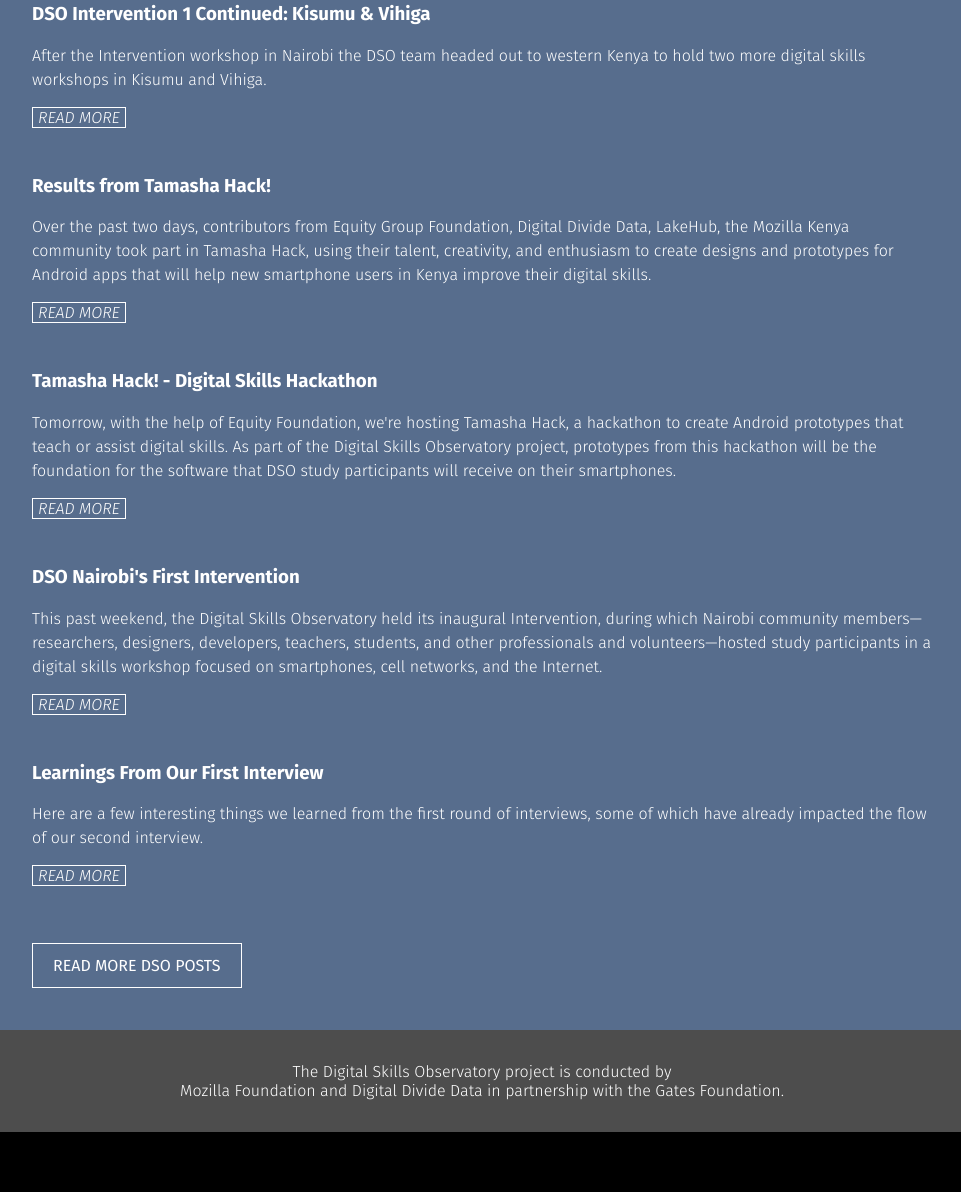
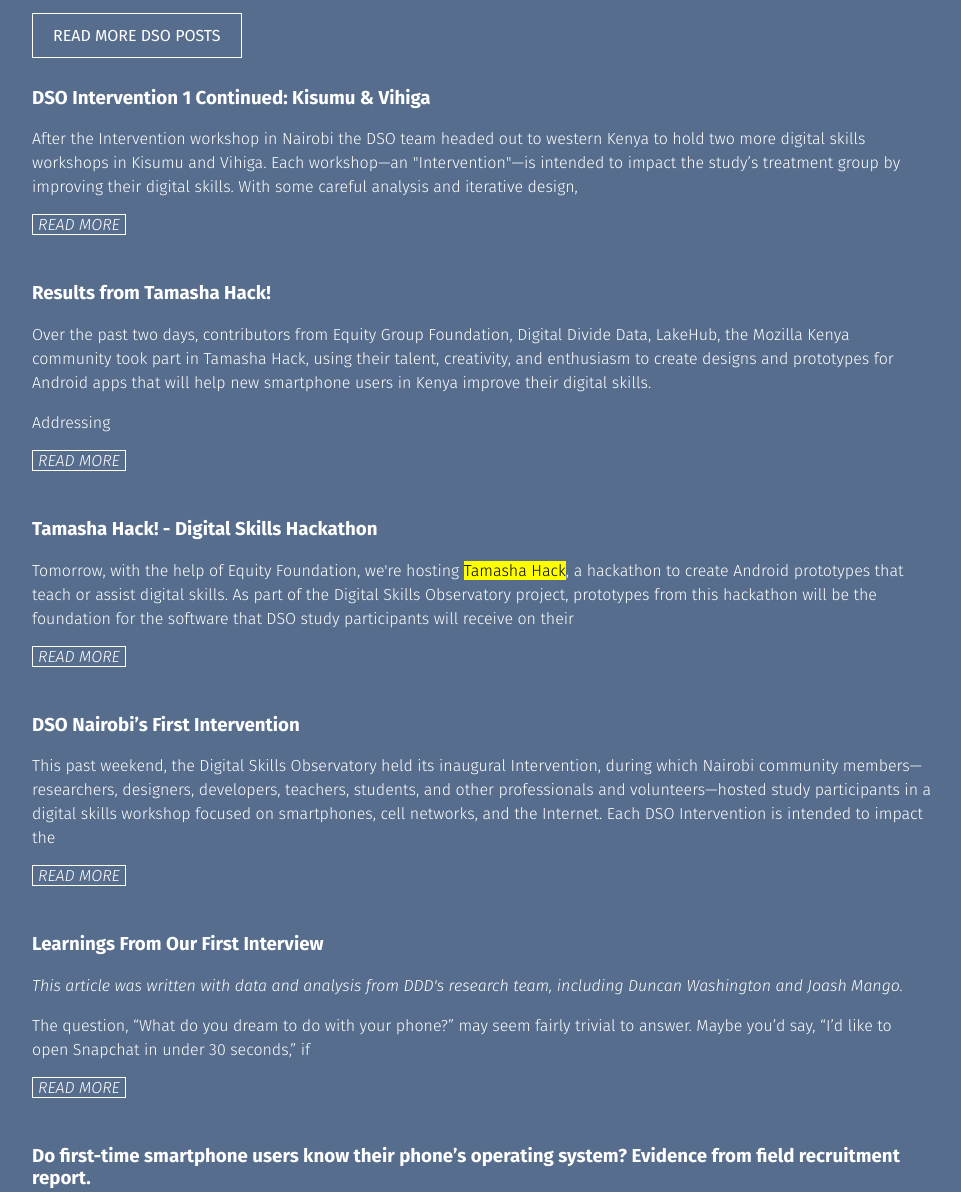
Before and after one commit to MozillaFoundation/digital-skills-observatory, a website: page index.html in a window 1280 px wide. Shown: the part 4805-5997 px from the top of the page, without its empty margins (158-1119 px from the left). Before the commit the page ends 5937 px from the top, so only its background shows below. Drawn offline with Linux system fonts and the light colour scheme; files that its build step writes are made by us from their sources; a web font is replaced by a local one.

Commit message:
blog post reader and parser

```diff
--- a/index.html
+++ b/index.html
@@ -178,30 +178,10 @@
     <section id="news-section">
       <div class="content">
         <h2>News</h2>
-        <div class="item">
-          <h3><a href="//mozilla-foundation-research.herokuapp.com/dso-kisumu-first-intervention/">DSO Intervention 1 Continued: Kisumu &amp; Vihiga</a></h3>
-          <p>After the Intervention workshop in Nairobi the DSO team headed out to western Kenya to hold two more digital skills workshops in Kisumu and Vihiga.</p>
-          <a class="read-more" href="//mozilla-foundation-research.herokuapp.com/dso-kisumu-first-intervention/">Read More</a>
-        </div>
-        <div class="item">
-          <h3><a href="//mozilla-foundation-research.herokuapp.com/results-from-tamasha-hack/">Results from Tamasha Hack!</a></h3>
-          <p>Over the past two days, contributors from Equity Group Foundation, Digital Divide Data, LakeHub, the Mozilla Kenya community took part in Tamasha Hack, using their talent, creativity, and enthusiasm to create designs and prototypes for Android apps that will help new smartphone users in Kenya improve their digital skills.</p>
-          <a class="read-more" href="//mozilla-foundation-research.herokuapp.com/results-from-tamasha-hack/">Read More</a>
-        </div>
-        <div class="item">
-          <h3><a href="//mozilla-foundation-research.herokuapp.com/tamasha-hack/">Tamasha Hack! - Digital Skills Hackathon</a></h3>
-          <p>Tomorrow, with the help of Equity Foundation, we're hosting Tamasha Hack, a hackathon to create Android prototypes that teach or assist digital skills. As part of the Digital Skills Observatory project, prototypes from this hackathon will be the foundation for the software that DSO study participants will receive on their smartphones.</p>
-          <a class="read-more" href="//mozilla-foundation-research.herokuapp.com/tamasha-hack/">Read More</a>
-        </div>
-        <div class="item">
-          <h3><a href="//mozilla-foundation-research.herokuapp.com/dso-nairobis-first-intervention/">DSO Nairobi's First Intervention</a></h3>
-          <p>This past weekend, the Digital Skills Observatory held its inaugural Intervention, during which Nairobi community members—researchers, designers, developers, teachers, students, and other professionals and volunteers—hosted study participants in a digital skills workshop focused on smartphones, cell networks, and the Internet.</p>
-          <a class="read-more" href="//mozilla-foundation-research.herokuapp.com/dso-nairobis-first-intervention/">Read More</a>
-        </div>
-        <div class="item">
-          <h3><a href="//mozilla-foundation-research.herokuapp.com/learnings-from-our-first-interview/">Learnings From Our First Interview</a></h3>
-          <p>Here are a few interesting things we learned from the first round of interviews, some of which have already impacted the flow of our second interview.</p>
-          <a class="read-more" href="//mozilla-foundation-research.herokuapp.com/learnings-from-our-first-interview/">Read More</a>
+        <div class="item template" hidden>
+          <h3><a href=""></a></h3>
+          <p class="description"></p>
+          <a class="read-more" href="">Read More</a>
         </div>
         <a href="//mozilla-foundation-research.herokuapp.com/tag/digital-skills-observatory/" class="button">
           Read More DSO Posts
--- a/js/main.js
+++ b/js/main.js
@@ -27,6 +27,45 @@
   setInterval(nextBackgroundImage, 10000);
   nextBackgroundImage();
 
+
+  var newsSectionContent = document.querySelector('#news-section > .content');
+  var newsItemTemplate = newsSectionContent.querySelector('.template');
+
+  newsItemTemplate.parentNode.removeChild(newsItemTemplate);
+
+  var xhr = new XMLHttpRequest();
+  xhr.open('GET', 'blog-posts.json', true);
+
+  xhr.onload = function (e) {
+    var json;
+    try {
+      json = JSON.parse(xhr.response);
+    }
+    catch (e) {
+      console.error('Couldn\'t parse blog post JSON.');
+    }
+
+    if (json) {
+      json.forEach(function (item) {
+        var itemElement = newsItemTemplate.cloneNode(true);
+
+        itemElement.querySelector('h3 a').innerHTML = item.title;
+        itemElement.querySelector('h3 a').href = item.link;
+        itemElement.querySelector('p.description').innerHTML = item.description;
+        itemElement.querySelector('a.read-more').href = item.link;
+
+        Array.prototype.forEach.call(itemElement.querySelectorAll('p.description img'), function (imageElement) {
+          imageElement.parentNode.removeChild(imageElement);
+        });
+
+        itemElement.hidden = false;
+        newsSectionContent.appendChild(itemElement);
+      });
+    }
+  };
+
+  xhr.send();
+
 });
 
 })();
--- a/package.json
+++ b/package.json
@@ -3,7 +3,9 @@
   "version": "1.0.0",
   "description": "",
   "main": "readBlog.js",
-  "dependencies": {},
+  "dependencies": {
+    "jsonfile": "^2.3.1"
+  },
   "devDependencies": {
     "request": "^2.72.0",
     "xmlreader": "^0.2.3"
```
Also changed, not shown: blog-posts.json (added, +1 -0 lines), readBlog.js (+21 -2 lines).
